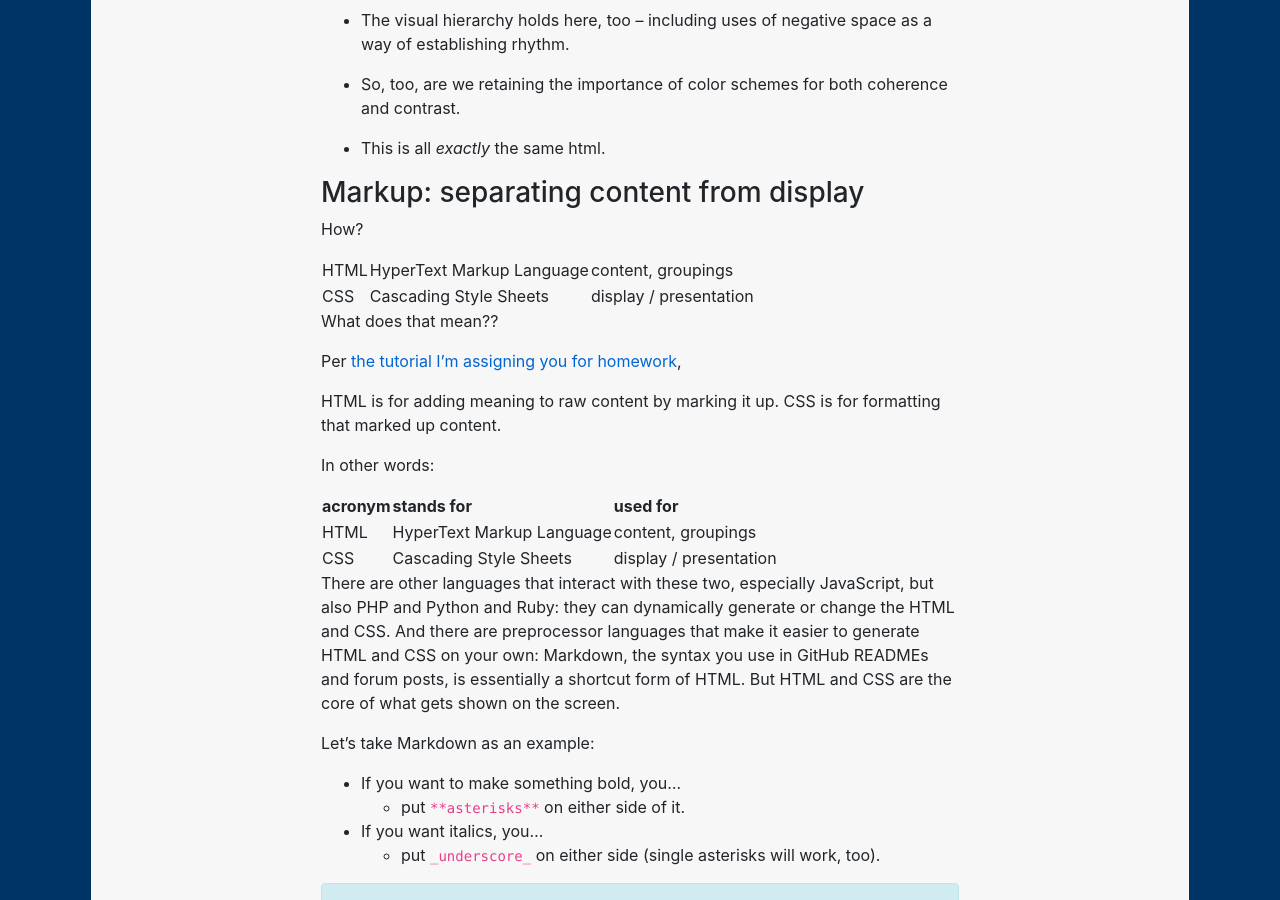
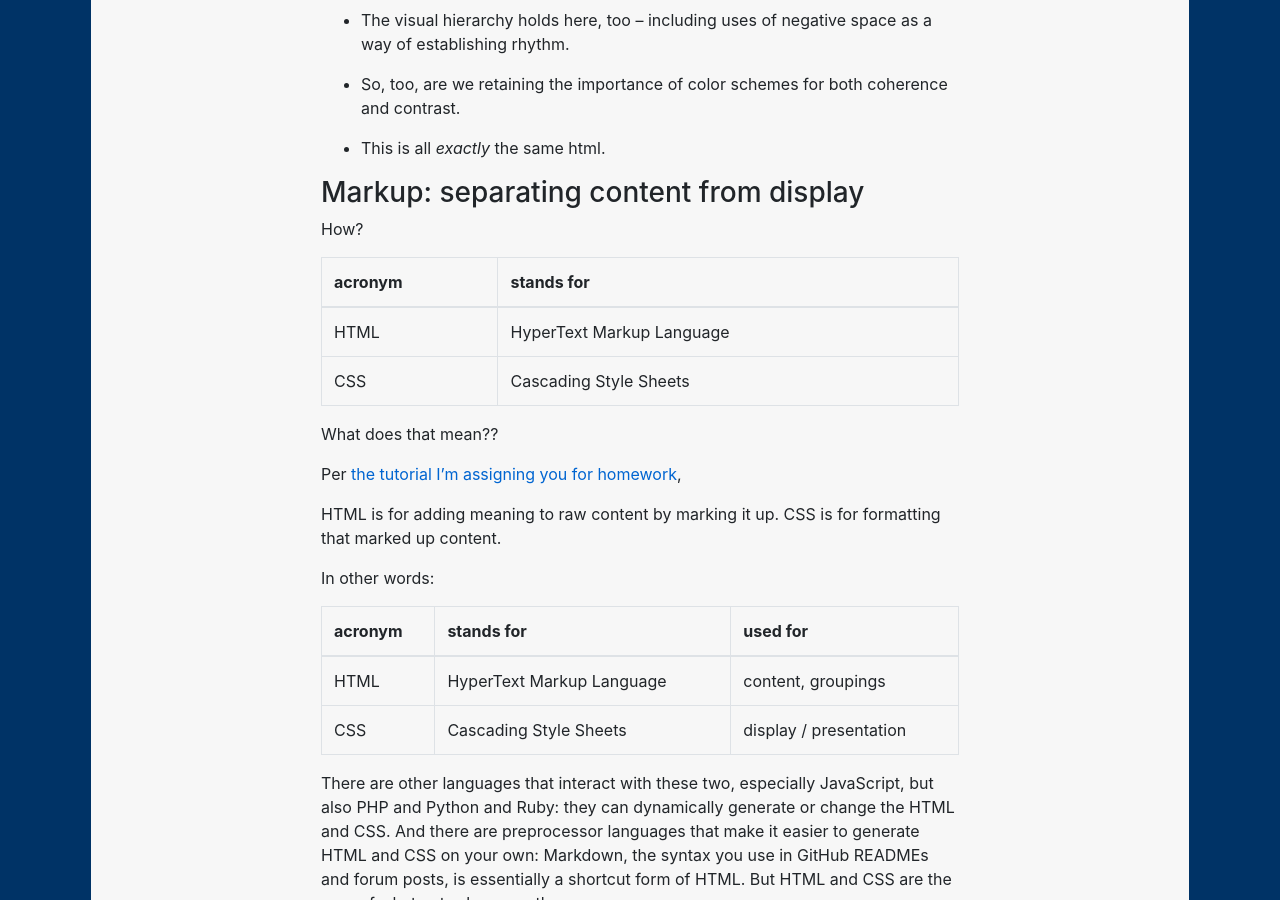
Before and after one commit to benmiller314/cdm2020spring, a Jekyll site: the page built from plans/lesson-15.md, in a window 1280 px wide and 900 px high, scrolled down 1969 px. Built offline with Jekyll 4.4.1, drawn with Linux system fonts in a browser that asks for light colours; our own code applies the rules of GitHub Pages for plain Markdown files.

Commit message:
hmm, file sync be weird
trying the tables again

```diff
--- a/plans/lesson-15.md
+++ b/plans/lesson-15.md
@@ -91,8 +91,24 @@ Some things to notice:
 ### Markup: separating content from display
 How?
 
-| HTML | HyperText Markup Language | content, groupings |
-| CSS | Cascading Style Sheets | display / presentation |
+<table class="table table-bordered thead-light">
+  <thead>
+    <tr>
+      <th>acronym</th>
+      <th>stands for</th>
+    </tr>
+  </thead>
+  <tbody>
+    <tr>
+      <td>HTML</td>
+      <td>HyperText Markup Language</td>
+    </tr>
+    <tr>
+      <td>CSS</td>
+      <td>Cascading Style Sheets</td>
+    </tr>
+  </tbody>
+</table>
 
 What does that mean??
 
@@ -104,10 +120,27 @@ CSS is for formatting that marked up content.
 
 In other words:
 
-| acronym | stands for | used for |
-| --- | --- | --- |
-| HTML | HyperText Markup Language | content, groupings |
-| CSS | Cascading Style Sheets | display / presentation |
+<table class="table table-bordered thead-light">
+  <thead>
+    <tr>
+      <th>acronym</th>
+      <th>stands for</th>
+      <th>used for</th>
+    </tr>
+  </thead>
+  <tbody>
+    <tr>
+      <td>HTML</td>
+      <td>HyperText Markup Language</td>
+      <td>content, groupings</td>
+    </tr>
+    <tr>
+      <td>CSS</td>
+      <td>Cascading Style Sheets</td>
+      <td>display / presentation</td>
+    </tr>
+  </tbody>
+</table>
 
 There are other languages that interact with these two, especially JavaScript, but also PHP and Python and Ruby: they can dynamically generate or change the HTML and CSS. And there are preprocessor languages that make it easier to generate HTML and CSS on your own: Markdown, the syntax you use in GitHub READMEs and forum posts, is essentially a shortcut form of HTML. But HTML and CSS are the core of what gets shown on the screen.
 
@@ -124,10 +157,27 @@ The basic idea is that you need to signal where the <em>marked-up text</em> begi
 
 The same is true in HTML, but it looks a little different:
 
-| what we're marking | Markdown syntax | HTML syntax |
-| --- | --- | --- |
-| strong text | `**surrounding asterisks**` | `<strong>opening and closing tags</strong>` |
-| emphasized text | `_surrounding underscore_` | `<em>opening and closing tags</em>` |
+<table class="table table-bordered thead-light">
+  <thead>
+    <tr>
+      <th>what we’re marking</th>
+      <th>Markdown syntax</th>
+      <th>HTML syntax</th>
+    </tr>
+  </thead>
+  <tbody>
+    <tr>
+      <td>strong text</td>
+      <td><code class="language-plaintext highlighter-rouge">**surrounding asterisks**</code></td>
+      <td><code class="language-plaintext highlighter-rouge">&lt;strong&gt;opening and closing tags&lt;/strong&gt;</code></td>
+    </tr>
+    <tr>
+      <td>emphasized text</td>
+      <td><code class="language-plaintext highlighter-rouge">_surrounding underscore_</code></td>
+      <td><code class="language-plaintext highlighter-rouge">&lt;em&gt;opening and closing tags&lt;/em&gt;</code></td>
+    </tr>
+  </tbody>
+</table>
 
 <div class="alert alert-info">
 <p>Unlike in Markdown, opening and closing tags in HTML aren't exactly the same. But they're <em>almost</em> the same: a closing tag in HTML just adds the slash after the first angle bracket.</p>
@@ -139,10 +189,27 @@ The same is true in HTML, but it looks a little different:
 
 One nice thing about having the tags themselves marked by angle brackets is that you can add information to them:
 
-| what we're marking | Markdown syntax | HTML syntax |
-| --- | --- | --- |
-| a basic hyperlink | `[anchor text](http://destination)` | `<a href="http://destination">anchor text</a>` |
-| a hyperlink with extra info | _no default way to do it!_ | <span title="title text is what you see on hover">`<a href="http://destination" class="dummylink external" title="Explanation of where link goes">anchor text</a>`</span> |
+<table class="table table-bordered thead-light">
+  <thead>
+    <tr>
+      <th>what we’re marking</th>
+      <th>Markdown syntax</th>
+      <th>HTML syntax</th>
+    </tr>
+  </thead>
+  <tbody>
+    <tr>
+      <td>a basic hyperlink</td>
+      <td><code class="language-plaintext highlighter-rouge">[anchor text](http://destination)</code></td>
+      <td><code class="language-plaintext highlighter-rouge">&lt;a href="http://destination"&gt;anchor text&lt;/a&gt;</code></td>
+    </tr>
+    <tr>
+      <td>a hyperlink with extra info</td>
+      <td><em>no default way to do it!</em></td>
+      <td><span title="title text is what you see on hover"><code class="language-plaintext highlighter-rouge">&lt;a href="http://destination" class="dummylink external" title="Explanation of where link goes"&gt;anchor text&lt;/a&gt;</code></span></td>
+    </tr>
+  </tbody>
+</table>
 
 ### A Demo
 Some of this is easier to understand with a live demo! Let's head over to a [CodePen](https://codepen.io/benmiller314/pen/poJROZM?editors=1100) where we can get some instant results from adding new HTML and CSS rules.
```
